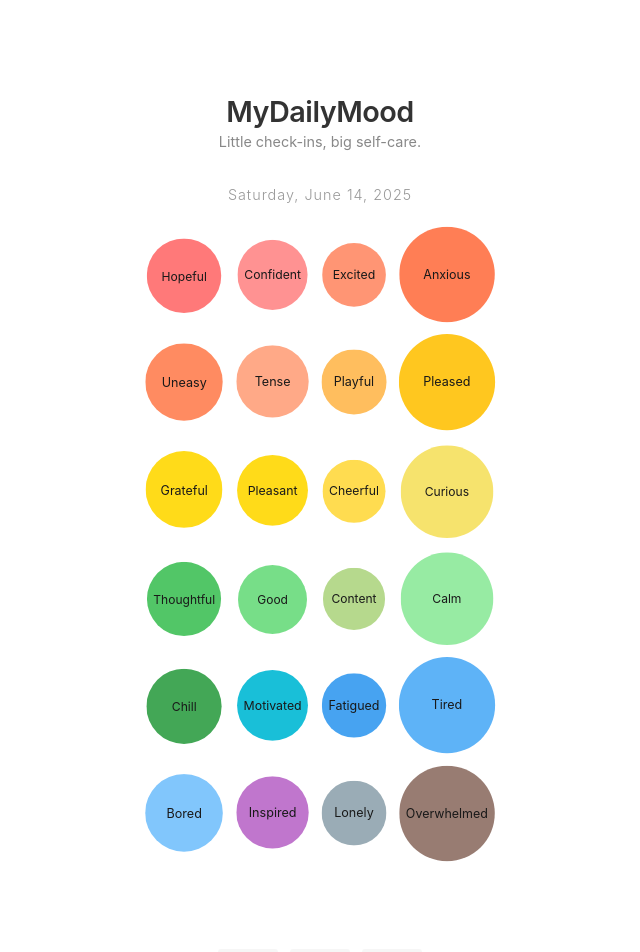
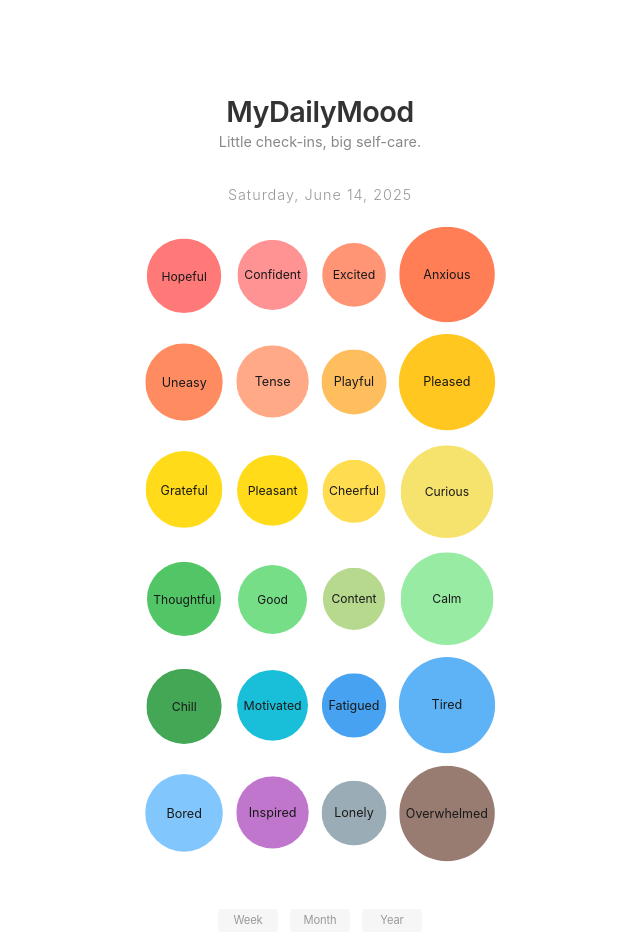
Before and after one commit to cocomiranda/MyDailyMood, a React (Vite) app: page / in a window 1280 px wide. Shown: the top 952 px of the page, without its empty margins (320-960 px from the left). Built offline with nearby package versions, Linux system fonts and the light colour scheme.

Commit message:
ui changes

```diff
--- a/App.css
+++ b/App.css
@@ -78,7 +78,7 @@ h1 {
   display: flex;
   flex-direction: column;
   align-items: center;
-  gap: 0;
+  gap: 2rem;
 }
 
 .emotion-bubbles {
@@ -160,7 +160,7 @@ h1 {
 .stats-controls {
   display: flex;
   gap: 0.75rem;
-  margin: 4.5rem 0 1rem 0;
+  margin: 0 auto 1rem auto;
   justify-content: center;
   width: 100%;
   max-width: 320px;
@@ -518,6 +518,7 @@ h1 {
   justify-content: center;
   align-items: center;
   align-content: center;
+  margin-top: 100px;
 }
 
 /* Night mode styles */
```
